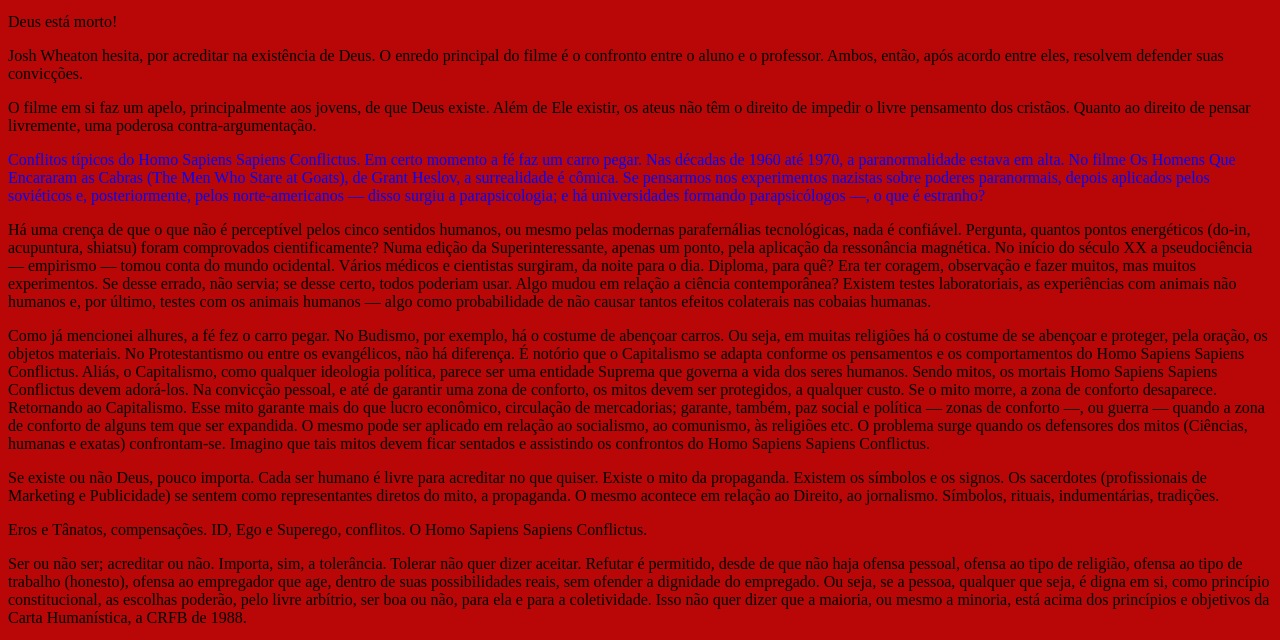
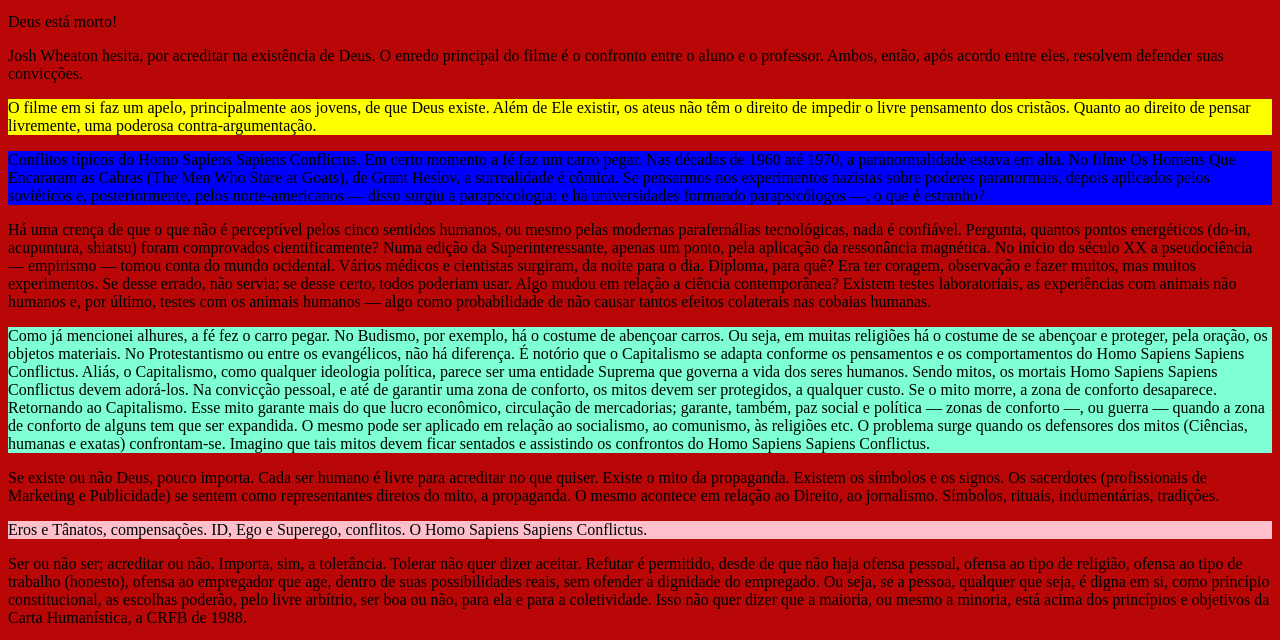
Before and after one commit to Lucasantos11BTI/marciopediu, a plain HTML site: page index.html in a window 1280 px wide. Shown: the part 137-777 px from the top of the page. Drawn offline with Linux system fonts and the light colour scheme.

Commit message:
finalização do id

```diff
--- a/index.html
+++ b/index.html
@@ -17,18 +17,18 @@
         <p class="parte2">Josh Wheaton hesita, por acreditar na existência de Deus. O enredo principal do filme é o confronto entre o aluno e o professor. Ambos, então, após acordo entre eles, resolvem defender suas convicções. </p>
 
 
-           <p class="parte3"> O filme em si faz um apelo, principalmente aos jovens, de que Deus existe. Além de Ele existir, os ateus não têm o direito de impedir o livre pensamento dos cristãos. Quanto ao direito de pensar livremente, uma poderosa contra-argumentação. </p>
+           <p id="linha"> O filme em si faz um apelo, principalmente aos jovens, de que Deus existe. Além de Ele existir, os ateus não têm o direito de impedir o livre pensamento dos cristãos. Quanto ao direito de pensar livremente, uma poderosa contra-argumentação. </p>
 
            <p id="paragrafo"> Conflitos típicos do Homo Sapiens Sapiens Conflictus. Em certo momento a fé faz um carro pegar. Nas décadas de 1960 até 1970, a paranormalidade estava em alta. No filme Os Homens Que Encararam as Cabras (The Men Who Stare at Goats), de Grant Heslov, a surrealidade é cômica. Se pensarmos nos experimentos nazistas sobre poderes paranormais, depois aplicados pelos soviéticos e, posteriormente, pelos norte-americanos — disso surgiu a parapsicologia; e há universidades formando parapsicólogos —, o que é estranho? </p>
 
            <p class="parte5"> Há uma crença de que o que não é perceptível pelos cinco sentidos humanos, ou mesmo pelas modernas parafernálias tecnológicas, nada é confiável. Pergunta, quantos pontos energéticos (do-in, acupuntura, shiatsu) foram comprovados cientificamente? Numa edição da Superinteressante, apenas um ponto, pela aplicação da ressonância magnética. No início do século XX a pseudociência — empirismo — tomou conta do mundo ocidental. Vários médicos e cientistas surgiram, da noite para o dia. Diploma, para quê? Era ter coragem, observação e fazer muitos, mas muitos experimentos. Se desse errado, não servia; se desse certo, todos poderiam usar. Algo mudou em relação a ciência contemporânea? Existem testes laboratoriais, as experiências com animais não humanos e, por último, testes com os animais humanos — algo como probabilidade de não causar tantos efeitos colaterais nas cobaias humanas. </p>
 
-           <p class="parte6"> Como já mencionei alhures, a fé fez o carro pegar. No Budismo, por exemplo, há o costume de abençoar carros. Ou seja, em muitas religiões há o costume de se abençoar e proteger, pela oração, os objetos materiais. No Protestantismo ou entre os evangélicos, não há diferença. É notório que o Capitalismo se adapta conforme os pensamentos e os comportamentos do Homo Sapiens Sapiens Conflictus. Aliás, o Capitalismo, como qualquer ideologia política, parece ser uma entidade Suprema que governa a vida dos seres humanos. Sendo mitos, os mortais Homo Sapiens Sapiens Conflictus devem adorá-los. Na convicção pessoal, e até de garantir uma zona de conforto, os mitos devem ser protegidos, a qualquer custo. Se o mito morre, a zona de conforto desaparece.
+           <p id="nome"> Como já mencionei alhures, a fé fez o carro pegar. No Budismo, por exemplo, há o costume de abençoar carros. Ou seja, em muitas religiões há o costume de se abençoar e proteger, pela oração, os objetos materiais. No Protestantismo ou entre os evangélicos, não há diferença. É notório que o Capitalismo se adapta conforme os pensamentos e os comportamentos do Homo Sapiens Sapiens Conflictus. Aliás, o Capitalismo, como qualquer ideologia política, parece ser uma entidade Suprema que governa a vida dos seres humanos. Sendo mitos, os mortais Homo Sapiens Sapiens Conflictus devem adorá-los. Na convicção pessoal, e até de garantir uma zona de conforto, os mitos devem ser protegidos, a qualquer custo. Se o mito morre, a zona de conforto desaparece.
             Retornando ao Capitalismo. Esse mito garante mais do que lucro econômico, circulação de mercadorias; garante, também, paz social e política — zonas de conforto —, ou guerra — quando a zona de conforto de alguns tem que ser expandida. O mesmo pode ser aplicado em relação ao socialismo, ao comunismo, às religiões etc. O problema surge quando os defensores dos mitos (Ciências, humanas e exatas) confrontam-se. Imagino que tais mitos devem ficar sentados e assistindo os confrontos do Homo Sapiens Sapiens Conflictus. </p>
 
           <p class="parte7">  Se existe ou não Deus, pouco importa. Cada ser humano é livre para acreditar no que quiser. Existe o mito da propaganda. Existem os símbolos e os signos. Os sacerdotes (profissionais de Marketing e Publicidade) se sentem como representantes diretos do mito, a propaganda. O mesmo acontece em relação ao Direito, ao jornalismo. Símbolos, rituais, indumentárias, tradições. </p>
 
-           <p class="parte8"> Eros e Tânatos, compensações. ID, Ego e Superego, conflitos. O Homo Sapiens Sapiens Conflictus. </p>
+           <p id="texto"> Eros e Tânatos, compensações. ID, Ego e Superego, conflitos. O Homo Sapiens Sapiens Conflictus. </p>
 
           <p class="parte9">Ser ou não ser; acreditar ou não. Importa, sim, a tolerância. Tolerar não quer dizer aceitar. Refutar é permitido, desde de que não haja ofensa pessoal, ofensa ao tipo de religião, ofensa ao tipo de trabalho (honesto), ofensa ao empregador que age, dentro de suas possibilidades reais, sem ofender a dignidade do empregado. Ou seja, se a pessoa, qualquer que seja, é digna em si, como princípio constitucional, as escolhas poderão, pelo livre arbítrio, ser boa ou não, para ela e para a coletividade. Isso não quer dizer que a maioria, ou mesmo a minoria, está acima dos princípios e objetivos da Carta Humanística, a CRFB de 1988. </p>
 
--- a/style.css
+++ b/style.css
@@ -7,8 +7,22 @@ h1 {
 }
 
 #paragrafo {
-    color: blue;
+    background-color:  blue;
 }
+
+#texto {
+    background-color:  pink;
+
+}
+
+#linha{
+    background-color: yellow;
+}
+
+#nome {
+    background-color: aquamarine;
+}
+
 
 ul {
     color: lightcoral;
```
